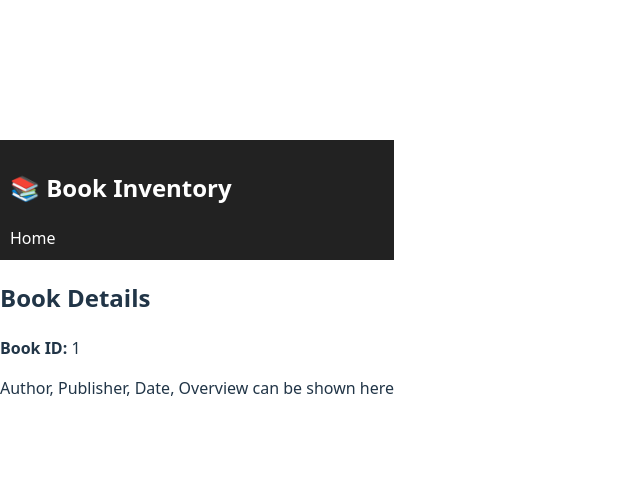
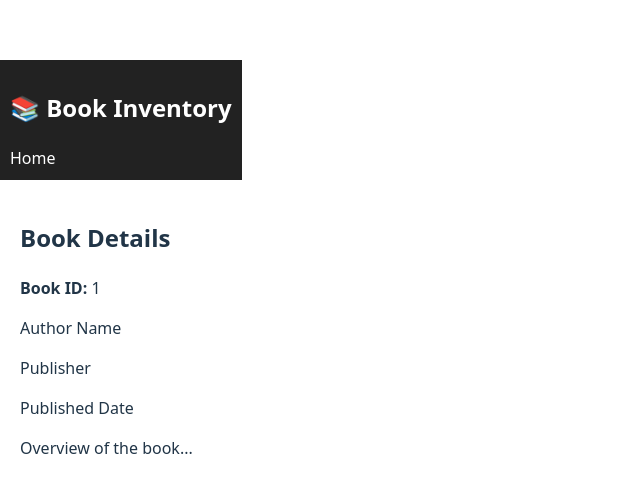
Before and after one commit to VR-vranjan/book_inventory, a React (Vite) app: page /book/1 in a window 1280 px wide. Shown: the part 122-614 px from the top of the page, without its empty margins (0-640 px from the left). Built offline with nearby package versions, Linux system fonts and the light colour scheme.

Commit message:
Added book details page

```diff
--- a/src/pages/BookDetails.jsx
+++ b/src/pages/BookDetails.jsx
@@ -4,10 +4,13 @@ export default function BookDetails() {
   const { id } = useParams();
 
   return (
-    <div className="details">
+    <div style={{ padding: "20px" }}>
       <h2>Book Details</h2>
       <p><b>Book ID:</b> {id}</p>
-      <p>Author, Publisher, Date, Overview can be shown here</p>
+      <p>Author Name</p>
+      <p>Publisher</p>
+      <p>Published Date</p>
+      <p>Overview of the book...</p>
     </div>
   );
 }
```
